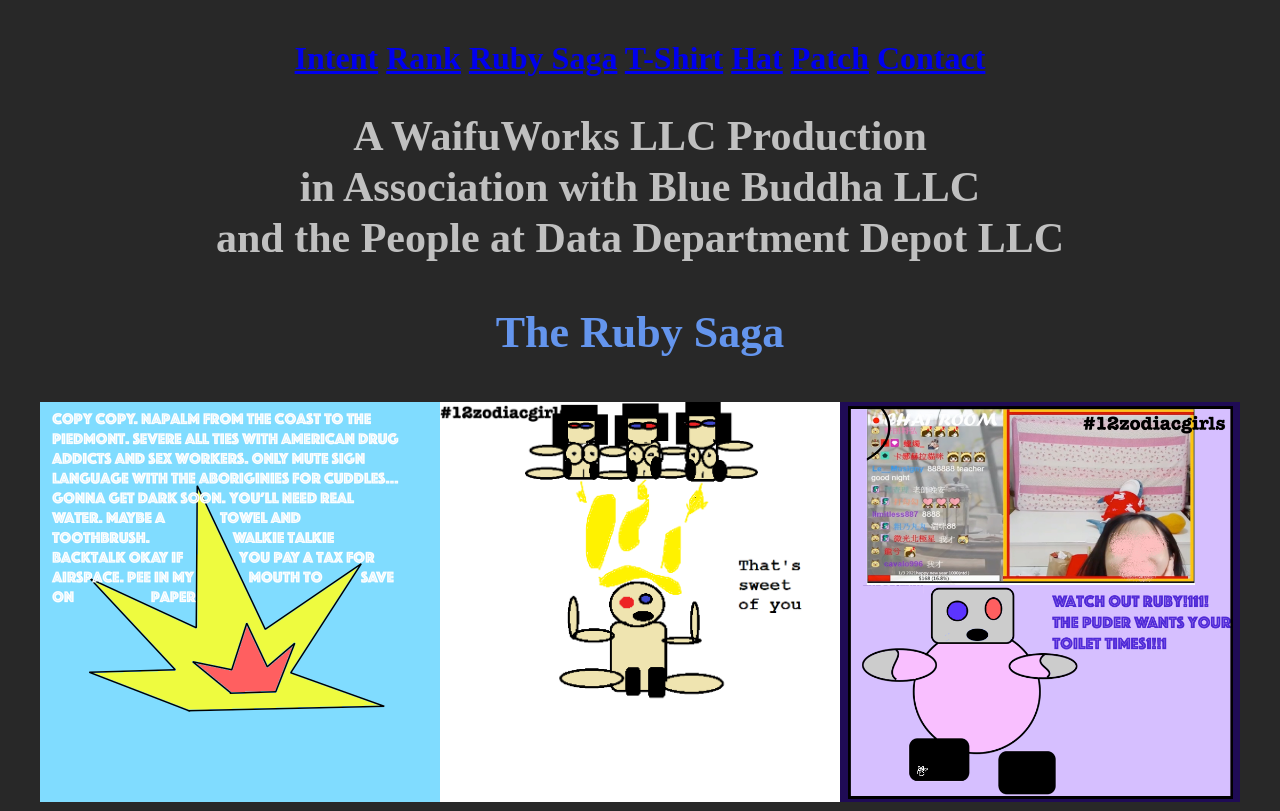
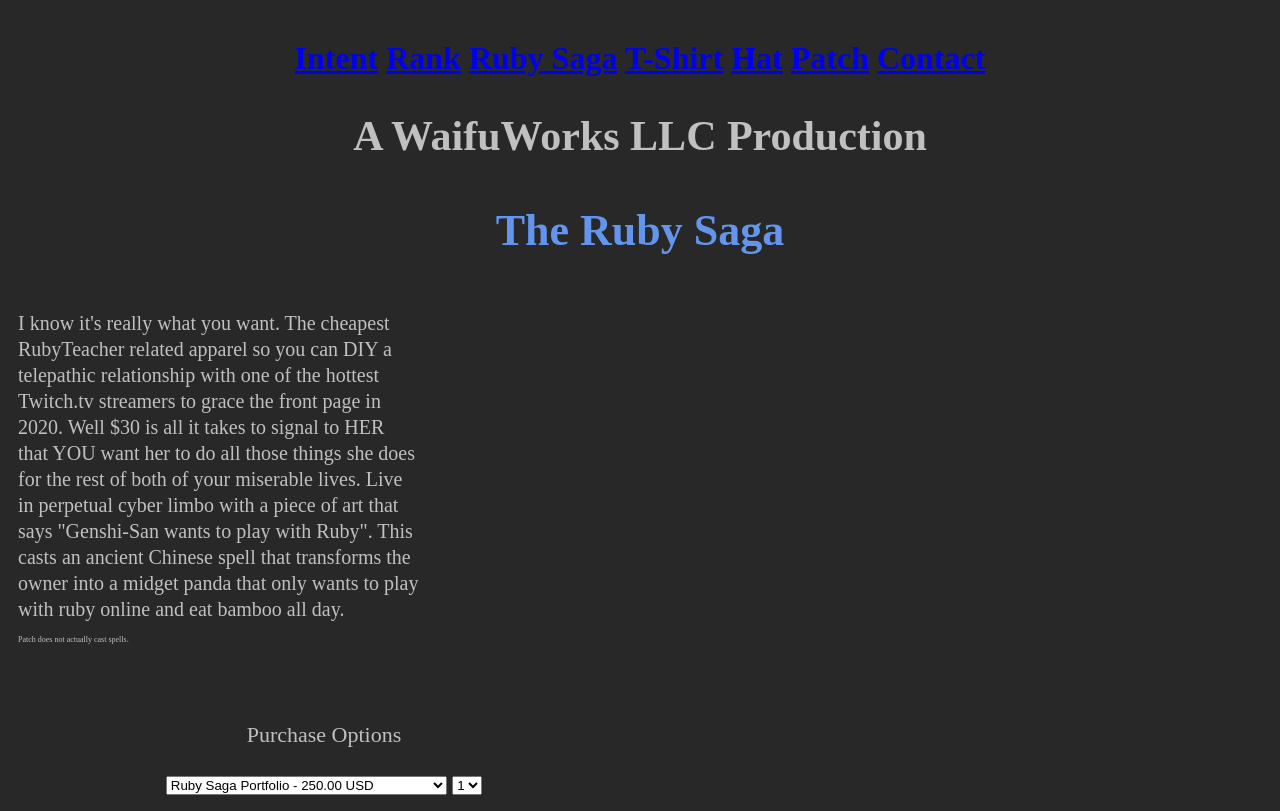
Before and after one commit to saisonxiang/waifuworks, a plain HTML site: page patch.html in a window 1280 px wide. Shown: the top 811 px of the page. Drawn offline with Linux system fonts and the light colour scheme; a script that the page names is missing; a web font is replaced by a local one.

Commit message:
Update patch.html

```diff
--- a/patch.html
+++ b/patch.html
@@ -43,14 +43,9 @@ body {
 
 
 <h1 style="text-align:center;"><span style="font-size: 42px;">
-    A WaifuWorks LLC Production
-<br>in Association with Blue Buddha LLC
-<br>and the People at Data Department Depot LLC</span></h1>
+    A WaifuWorks LLC Production</span></h1>
 <h1><p style="text-align:center;"><span style="color:cornflowerblue;font-weight:bold">
     The Ruby Saga</span></p></h1>
-<p style="text-align:center;"><img src="(- _ -) zzz.png"
-alt="(- _ -) zzz.com" width="400" height="400"><img src="t( -_- t ).png" alt="t( -_- t ).com" width="400" height="400"><img src="(∩｀-´)⊃━炎炎炎炎炎.png" alt="(∩｀-´)⊃━炎炎炎炎炎.com" width="400" height="400"></p>
-
 <div class="row">
   <div class="column"><span style="font-size: 20px;">
          I know it's really what you want. The cheapest
@@ -65,15 +60,15 @@ alt="(- _ -) zzz.com" width="400" height="400"><img src="t( -_- t ).png" alt="t(
     <br> casts an ancient Chinese spell that transforms the
     <br> owner into a midget panda that only wants to play
     <br> with ruby online and eat bamboo all day.</span>
-    <br><span style="font-size: 8px;">Patch does not actually
-    <br> cast spells.</span>
+    <br><span style="font-size: 8px;">Patch does not actually cast spells.</span>
+    <br>
     <br>
     <br>
     <div id="smart-button-container">
       <div style="text-align: center;">
         <div style="margin-bottom: 1.25rem;">
           <p>Purchase Options</p>
-          <select id="item-options"><option value="Ruby Saga Portfolio" price="250.00">Ruby Saga Portfolio - 250.00 USD</option><option value="Ruby Fan Club T-Shirt" price="75.00">Ruby Fan Club T-Shirt - 75.00 USD</option><option value="Ruby Fan Club Hat" price="50.00">Ruby Fan Club Hat - 50.00 USD</option><option value="Ruby Fan Club Sewable Patch" price="30.00">Ruby Fan Club Sewable Patch - 30.00 USD</option></select>
+          <select id="item-options"><option value="Ruby Saga Portfolio" price="250.00">Ruby Saga Portfolio - 250.00 USD</option><option value="Ruby Fan Club T-Shirt" price="100.00">Ruby Fan Club T-Shirt - 100.00 USD</option><option value="Ruby Fan Club Hat" price="75.00">Ruby Fan Club Hat - 75.00 USD</option><option value="Ruby Fan Club Sewable Patch" price="30.00">Ruby Fan Club Sewable Patch - 30.00 USD</option></select>
           <select style="visibility: hidden" id="quantitySelect"><option value="1">1</option><option value="2">2</option><option value="3">3</option></select>
         </div>
       <div id="paypal-button-container"></div>
@@ -172,9 +167,7 @@ alt="(- _ -) zzz.com" width="400" height="400"><img src="t( -_- t ).png" alt="t(
   initPayPalButton();
     </script>
 
-
-      </div>
-  <div class="column">
+    <div class="column">
      <p style="text-align:left;"><img src="@( ◕ x ◕ )@.png" alt="@( ◕ x ◕ )@.com" width="600" height="400">
       <span style="font-size: 15px;">
       <br> You are purchasing a sewable patch for yourself or someone
```
